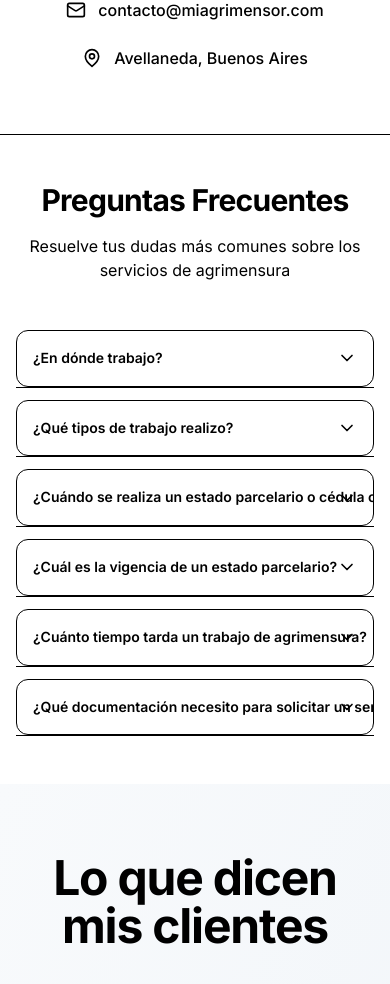
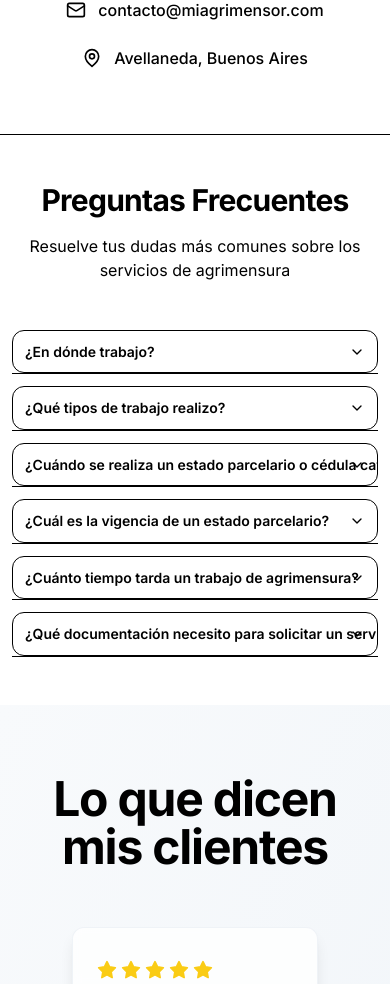
Before and after one commit to santullidev/miagrimensor-landing-page, a Next.js app: page / in a window 390 px wide. Shown: the part 4916-5900 px from the top of the page. Built offline with nearby package versions, Linux system fonts and the light colour scheme.

Commit message:
Fix FAQ text overflow on mobile - Add aggressive responsive fixes and CSS rules for Samsung S20FE and iPhone SE

```diff
--- a/app/globals.css
+++ b/app/globals.css
@@ -128,6 +128,49 @@
     overflow-x: hidden;
   }
 
+  /* Estilos específicos para FAQ y acordeón */
+  [data-radix-accordion-trigger] {
+    word-wrap: break-word;
+    overflow-wrap: break-word;
+    hyphens: auto;
+    max-width: 100%;
+  }
+
+  [data-radix-accordion-trigger] span {
+    word-wrap: break-word;
+    overflow-wrap: break-word;
+    hyphens: auto;
+    max-width: 100%;
+    display: block;
+  }
+
+  /* Asegurar que el texto del FAQ no se corte */
+  .faq-question {
+    word-wrap: break-word;
+    overflow-wrap: break-word;
+    hyphens: auto;
+    max-width: 100%;
+  }
+
+  /* Ajustes específicos para mobile */
+  @media (max-width: 640px) {
+    [data-radix-accordion-trigger] {
+      padding: 0.75rem !important;
+      font-size: 0.875rem !important;
+      line-height: 1.25rem !important;
+    }
+
+    [data-radix-accordion-trigger] span {
+      padding-right: 0.5rem !important;
+    }
+
+    [data-radix-accordion-trigger] svg {
+      width: 1rem !important;
+      height: 1rem !important;
+      margin-left: 0.25rem !important;
+    }
+  }
+
   /* Transiciones suaves para modo oscuro */
   * {
     transition-property: color, background-color, border-color, text-decoration-color, fill, stroke, opacity, box-shadow, transform, filter, backdrop-filter;
--- a/components/faq.tsx
+++ b/components/faq.tsx
@@ -49,7 +49,7 @@ const FAQ = () => {
   return (
     <div
       id="faq"
-      className="w-full max-w-7xl mx-auto py-12 xs:py-20 px-4 sm:px-6"
+      className="w-full max-w-7xl mx-auto py-12 xs:py-20 px-3 sm:px-6"
     >
       <div className="text-center mb-12">
         <h2 className="text-3xl xs:text-4xl md:text-5xl leading-[1.15] font-bold tracking-tight mb-4 break-words">
@@ -75,18 +75,18 @@ const FAQ = () => {
               <AccordionPrimitive.Header className="flex">
                 <AccordionPrimitive.Trigger
                   className={cn(
-                    "flex flex-1 items-center justify-between w-full p-4 sm:p-6 text-left",
+                    "flex flex-1 items-center justify-between w-full p-3 sm:p-4 md:p-6 text-left",
                     "bg-background border border-border rounded-xl",
                     "hover:bg-accent/50 transition-all duration-300 ease-out",
                     "group-data-[state=open]:bg-accent group-data-[state=open]:border-primary/20",
                     "group-data-[state=open]:shadow-lg",
-                    "font-semibold text-sm sm:text-base md:text-lg leading-relaxed"
+                    "font-semibold text-sm sm:text-base md:text-lg leading-tight sm:leading-relaxed"
                   )}
                 >
-                  <span className="pr-4 break-words min-w-0 flex-1">{question}</span>
+                  <span className="pr-2 sm:pr-4 break-words min-w-0 flex-1 text-left faq-question">{question}</span>
                   <ChevronDownIcon
                     className={cn(
-                      "h-5 w-5 shrink-0 text-muted-foreground transition-all duration-300 ease-out ml-2",
+                      "h-4 w-4 sm:h-5 sm:w-5 shrink-0 text-muted-foreground transition-all duration-300 ease-out ml-1 sm:ml-2",
                       "group-data-[state=open]:rotate-180 group-data-[state=open]:text-primary"
                     )}
                   />
@@ -98,8 +98,8 @@ const FAQ = () => {
                   "data-[state=closed]:animate-accordion-up data-[state=open]:animate-accordion-down"
                 )}
               >
-                <div className="px-4 sm:px-6 pb-4 sm:pb-6 pt-2">
-                  <div className="text-muted-foreground leading-relaxed whitespace-pre-line break-words">
+                <div className="px-3 sm:px-4 md:px-6 pb-3 sm:pb-4 md:pb-6 pt-2">
+                  <div className="text-muted-foreground leading-relaxed whitespace-pre-line break-words text-sm sm:text-base">
                     {answer}
                   </div>
                 </div>
```
